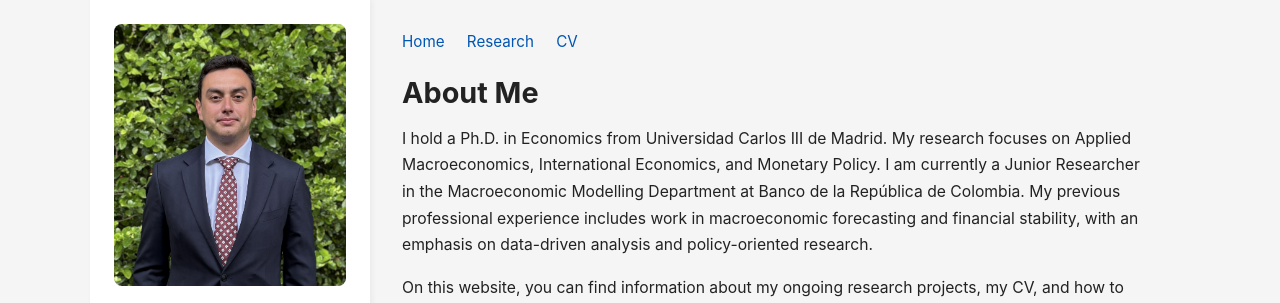
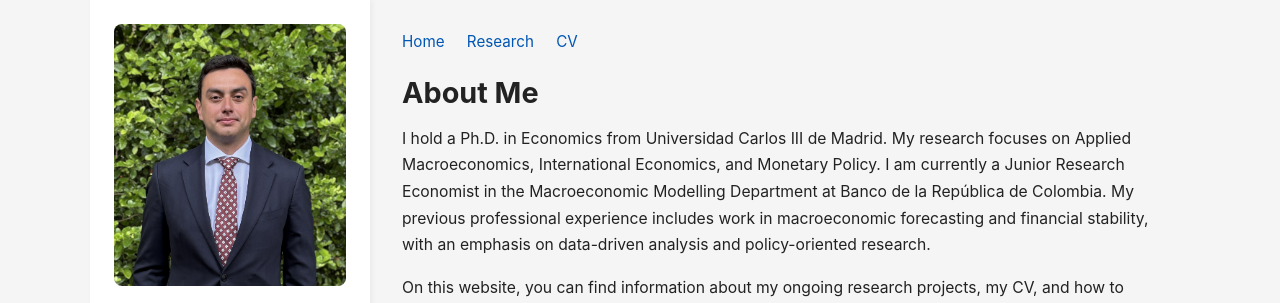
Before and after one commit to oscarjaulin/oscarjaulin.github.io, a plain HTML site: page index.html in a window 1280 px wide. Shown: the top 303 px of the page. Drawn offline with Linux system fonts and the light colour scheme.

Commit message:
Update index.html

```diff
--- a/index.html
+++ b/index.html
@@ -144,7 +144,7 @@
       <p>
        I hold a Ph.D. in Economics from Universidad Carlos III de Madrid.
         My research focuses on Applied Macroeconomics, International Economics, and Monetary Policy.
-        I am currently a Junior Researcher in the Macroeconomic Modelling Department at Banco de la República de Colombia.
+        I am currently a Junior Research Economist in the Macroeconomic Modelling Department at Banco de la República de Colombia.
         My previous professional experience includes work in macroeconomic forecasting and financial stability,
         with an emphasis on data-driven analysis and policy-oriented research.
       </p>
```
